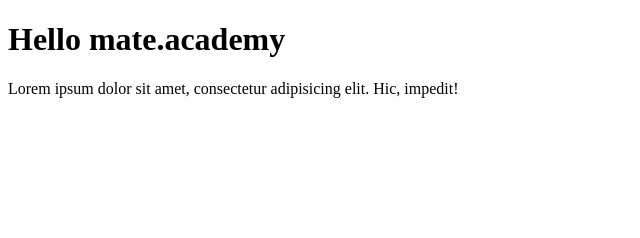
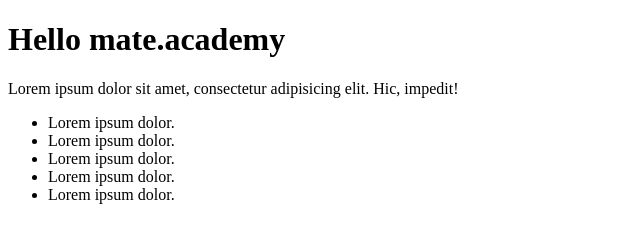
Before and after one commit to lowlifeboy/lowlifeboy.github.io, a plain HTML site: page index.html in a window 1280 px wide. Shown: the whole page, without its empty margins (0-640 px from the left). Drawn offline with Linux system fonts and the light colour scheme.

Commit message:
modified index.html

```diff
--- a/index.html
+++ b/index.html
@@ -9,5 +9,12 @@
 <body>
     <h1>Hello mate.academy</h1>
     <p>Lorem ipsum dolor sit amet, consectetur adipisicing elit. Hic, impedit!</p>
+    <ul>
+    	<li>Lorem ipsum dolor.</li>
+    	<li>Lorem ipsum dolor.</li>
+    	<li>Lorem ipsum dolor.</li>
+    	<li>Lorem ipsum dolor.</li>
+    	<li>Lorem ipsum dolor.</li>
+    </ul>
 </body>
 </html>
```
